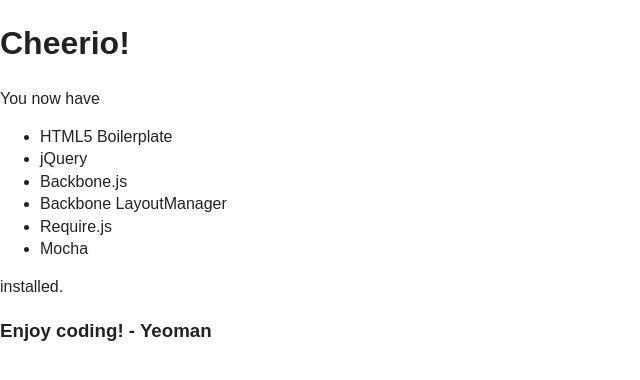
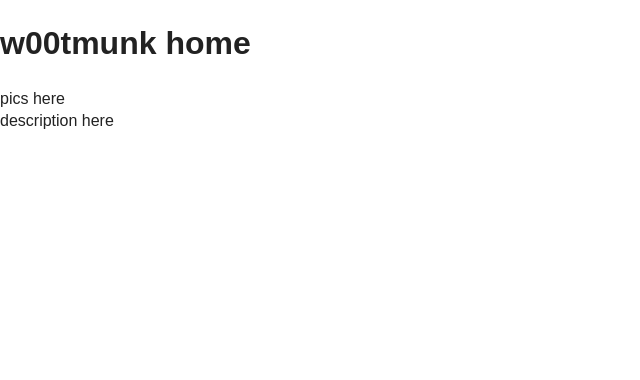
Before and after one commit to korjan/w00tmunk, a website: page app/index.html in a window 1280 px wide. Shown: the whole page, without its empty margins (0-640 px from the left). Drawn offline with Linux system fonts and the light colour scheme.

Commit message:
dummy setup project

```diff
--- a/app/index.html
+++ b/app/index.html
@@ -6,7 +6,7 @@
     <head>
         <meta charset="utf-8"/>
         <meta http-equiv="X-UA-Compatible" content="IE=edge,chrome=1"/>
-        <title></title>
+        <title>w00tmunk</title>
         <meta name="description" content=""/>
         <meta name="viewport" content="width=device-width"/>
 
@@ -16,20 +16,11 @@
 
     <!-- Main container. -->
     <div role="main" id="main" class="container">
-        <div class="hero-unit">
-            <h1>Cheerio!</h1>
-            <p>You now have</p>
-            <ul>
-                <li>HTML5 Boilerplate</li>
-                <li>jQuery</li>
-                <li>Backbone.js</li>
-                <li>Backbone LayoutManager</li>
-                <li>Require.js</li>
-                <li>Mocha</li>
-            </ul>
-            <p>installed.</p>
-            <h3>Enjoy coding! - Yeoman</h3>
-        </div>
+      <header>
+        <h1>w00tmunk home</h1>
+      </header>
+      <section>pics here</section>
+      <footer>description here</footer>
     </div>
 
         <!--[if lt IE 7]>
--- /dev/null
+++ b/app/styles/style.scss
@@ -0,0 +1 @@
+.center { margin-left: auto; margin-right: auto; }
```
Also changed, not shown: temp/styles/style.css (added), 1 other file.
